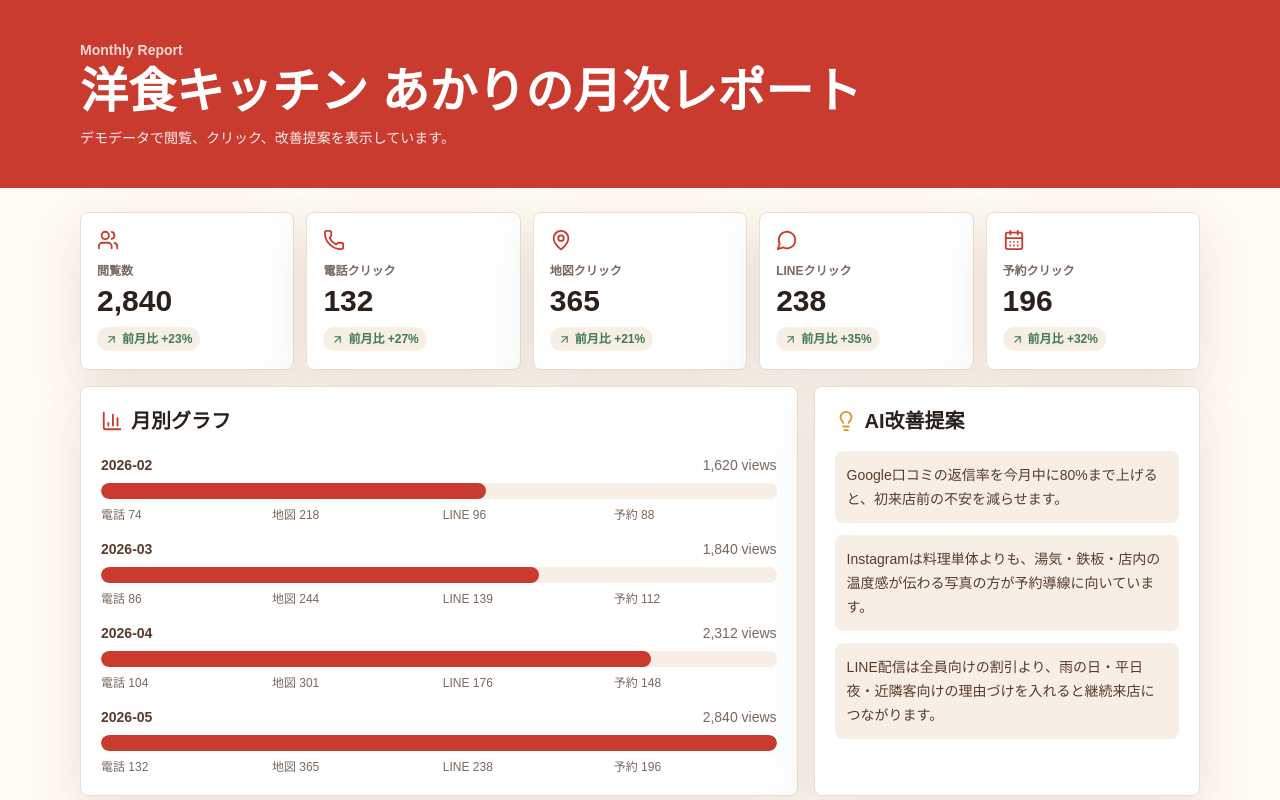
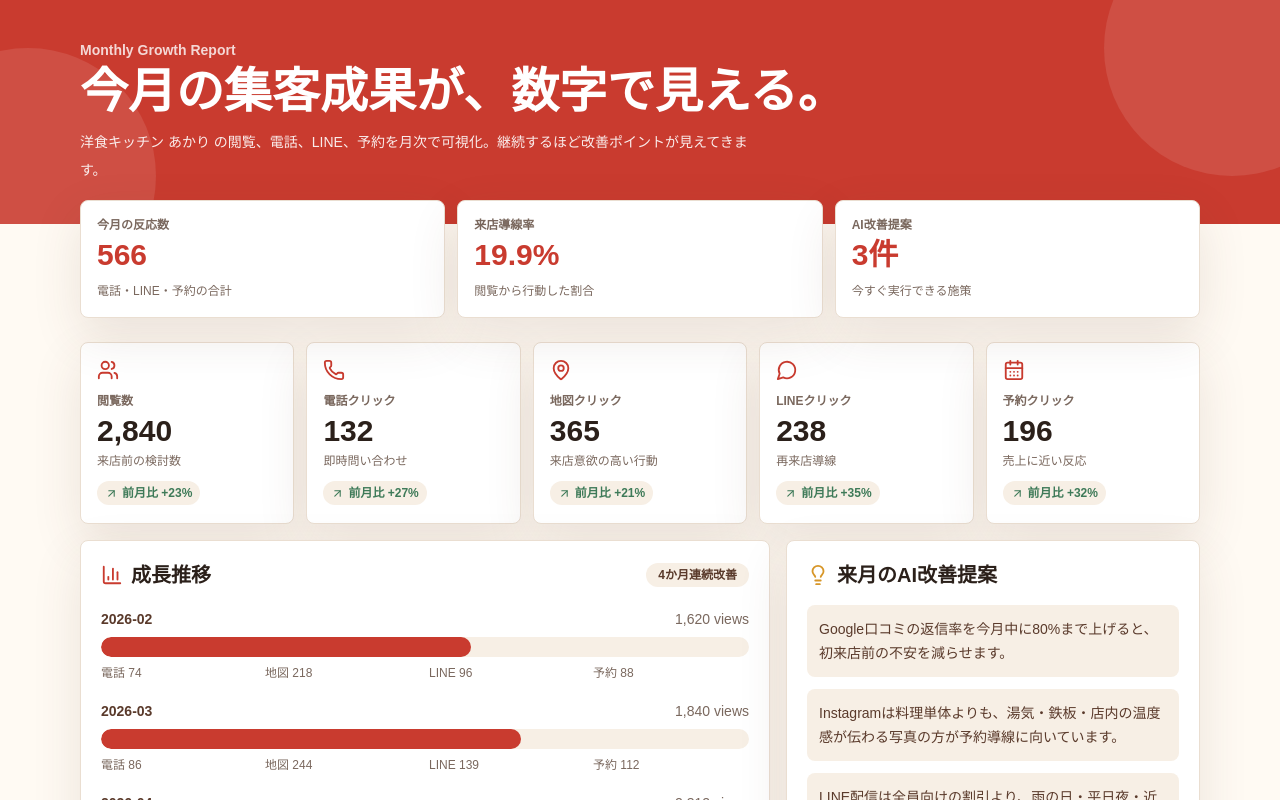
Before and after one commit to seiya3150/restaurant-ai-mvp, a Next.js app: page /admin/reports in a window 1280 px wide. Shown: the top 800 px of the page. Built offline with nearby package versions, Linux system fonts and the light colour scheme.

Commit message:
Emphasize monthly growth report value

```diff
--- a/app/admin/reports/page.tsx
+++ b/app/admin/reports/page.tsx
@@ -1,29 +1,51 @@
-import { ArrowUpRight, BarChart3, CalendarDays, Lightbulb, MapPin, MessageCircle, Phone, Users } from "lucide-react";
+import { ArrowUpRight, BarChart3, CalendarDays, Lightbulb, MapPin, MessageCircle, Phone, TrendingUp, Users } from "lucide-react";
 import { aiSuggestions, demoReports, demoStore } from "@/lib/demo-data";
 
 const latest = demoReports[demoReports.length - 1];
 const previous = demoReports[demoReports.length - 2];
 
 const metrics = [
-  { icon: Users, label: "閲覧数", key: "page_views", value: latest.page_views },
-  { icon: Phone, label: "電話クリック", key: "phone_clicks", value: latest.phone_clicks },
-  { icon: MapPin, label: "地図クリック", key: "map_clicks", value: latest.map_clicks },
-  { icon: MessageCircle, label: "LINEクリック", key: "line_clicks", value: latest.line_clicks },
-  { icon: CalendarDays, label: "予約クリック", key: "reservation_clicks", value: latest.reservation_clicks }
+  { icon: Users, label: "閲覧数", key: "page_views", value: latest.page_views, note: "来店前の検討数" },
+  { icon: Phone, label: "電話クリック", key: "phone_clicks", value: latest.phone_clicks, note: "即時問い合わせ" },
+  { icon: MapPin, label: "地図クリック", key: "map_clicks", value: latest.map_clicks, note: "来店意欲の高い行動" },
+  { icon: MessageCircle, label: "LINEクリック", key: "line_clicks", value: latest.line_clicks, note: "再来店導線" },
+  { icon: CalendarDays, label: "予約クリック", key: "reservation_clicks", value: latest.reservation_clicks, note: "売上に近い反応" }
 ] as const;
 
 export default function ReportsPage() {
   const maxViews = Math.max(...demoReports.map((report) => report.page_views));
+  const totalActions = latest.phone_clicks + latest.line_clicks + latest.reservation_clicks;
+  const conversion = Math.round((totalActions / latest.page_views) * 1000) / 10;
 
   return (
     <main className="min-h-screen bg-akari-paper text-akari-ink">
-      <header className="bg-akari-red text-white">
-        <div className="mx-auto w-full max-w-6xl px-4 py-10">
-          <p className="text-sm font-bold text-white/80">Monthly Report</p>
-          <h1 className="mt-2 text-3xl font-black sm:text-5xl">{demoStore.name}の月次レポート</h1>
-          <p className="mt-3 text-sm text-white/90">デモデータで閲覧、クリック、改善提案を表示しています。</p>
+      <header className="relative overflow-hidden bg-akari-red text-white">
+        <div className="absolute left-[-100px] top-12 h-64 w-64 rounded-full bg-white/10" />
+        <div className="absolute right-[-80px] top-[-80px] h-64 w-64 rounded-full bg-white/10" />
+        <div className="relative mx-auto w-full max-w-6xl px-4 py-10">
+          <p className="text-sm font-bold text-white/80">Monthly Growth Report</p>
+          <h1 className="mt-2 max-w-3xl text-3xl font-black leading-tight sm:text-5xl">
+            今月の集客成果が、数字で見える。
+          </h1>
+          <p className="mt-3 max-w-2xl text-sm leading-7 text-white/90">
+            {demoStore.name} の閲覧、電話、LINE、予約を月次で可視化。継続するほど改善ポイントが見えてきます。
+          </p>
         </div>
       </header>
+
+      <section className="mx-auto -mt-6 grid w-full max-w-6xl gap-3 px-4 sm:grid-cols-3">
+        {[
+          ["今月の反応数", totalActions.toLocaleString("ja-JP"), "電話・LINE・予約の合計"],
+          ["来店導線率", `${conversion}%`, "閲覧から行動した割合"],
+          ["AI改善提案", "3件", "今すぐ実行できる施策"]
+        ].map(([label, value, note]) => (
+          <div className="relative rounded-lg border border-akari-line bg-white p-4 shadow-warm" key={label}>
+            <p className="text-xs font-bold text-akari-muted">{label}</p>
+            <p className="mt-1 text-3xl font-black text-akari-red">{value}</p>
+            <p className="mt-2 text-xs leading-5 text-akari-muted">{note}</p>
+          </div>
+        ))}
+      </section>
 
       <section className="mx-auto grid w-full max-w-6xl gap-4 px-4 py-6">
         <div className="grid gap-3 sm:grid-cols-2 lg:grid-cols-5">
@@ -36,7 +58,8 @@ export default function ReportsPage() {
                 <Icon className="text-akari-red" size={22} />
                 <p className="mt-3 text-xs font-bold text-akari-muted">{metric.label}</p>
                 <p className="mt-1 text-3xl font-black">{metric.value.toLocaleString("ja-JP")}</p>
-                <p className="mt-2 inline-flex items-center gap-1 rounded-full bg-akari-soft px-2 py-1 text-xs font-bold text-akari-green">
+                <p className="mt-1 text-xs text-akari-muted">{metric.note}</p>
+                <p className="mt-3 inline-flex items-center gap-1 rounded-full bg-akari-soft px-2 py-1 text-xs font-black text-akari-green">
                   <ArrowUpRight size={13} />
                   前月比 +{diff}%
                 </p>
@@ -45,20 +68,23 @@ export default function ReportsPage() {
           })}
         </div>
 
-        <div className="grid gap-4 lg:grid-cols-[1.3fr_0.7fr]">
+        <div className="grid gap-4 lg:grid-cols-[1.25fr_0.75fr]">
           <section className="rounded-lg border border-akari-line bg-white p-4 shadow-warm sm:p-5">
-            <div className="mb-5 flex items-center gap-2">
-              <BarChart3 className="text-akari-red" size={22} />
-              <h2 className="text-xl font-black">月別グラフ</h2>
+            <div className="mb-5 flex items-center justify-between gap-3">
+              <div className="flex items-center gap-2">
+                <BarChart3 className="text-akari-red" size={22} />
+                <h2 className="text-xl font-black">成長推移</h2>
+              </div>
+              <span className="rounded-full bg-akari-soft px-3 py-1 text-xs font-black text-akari-brown">4か月連続改善</span>
             </div>
-            <div className="grid gap-4">
+            <div className="grid gap-5">
               {demoReports.map((report) => (
                 <div className="grid gap-2" key={report.month}>
                   <div className="flex items-center justify-between text-sm">
                     <span className="font-bold text-akari-brown">{report.month}</span>
                     <span className="text-akari-muted">{report.page_views.toLocaleString("ja-JP")} views</span>
                   </div>
-                  <div className="h-4 overflow-hidden rounded-full bg-akari-soft">
+                  <div className="h-5 overflow-hidden rounded-full bg-akari-soft">
                     <div className="h-full rounded-full bg-akari-red" style={{ width: `${(report.page_views / maxViews) * 100}%` }} />
                   </div>
                   <div className="grid grid-cols-4 gap-2 text-xs text-akari-muted">
@@ -75,12 +101,21 @@ export default function ReportsPage() {
           <section className="rounded-lg border border-akari-line bg-white p-4 shadow-warm sm:p-5">
             <div className="mb-4 flex items-center gap-2">
               <Lightbulb className="text-akari-gold" size={22} />
-              <h2 className="text-xl font-black">AI改善提案</h2>
+              <h2 className="text-xl font-black">来月のAI改善提案</h2>
             </div>
             <div className="grid gap-3">
               {aiSuggestions.map((suggestion) => (
                 <p className="rounded-lg bg-akari-soft p-3 text-sm leading-6 text-akari-brown" key={suggestion}>{suggestion}</p>
               ))}
+            </div>
+            <div className="mt-4 rounded-lg bg-akari-red p-4 text-white">
+              <div className="flex items-center gap-2">
+                <TrendingUp size={20} />
+                <p className="font-black">継続すると見えること</p>
+              </div>
+              <p className="mt-2 text-sm leading-6 text-white/90">
+                口コミ返信、LINE配信、SNS投稿の実行後に、どの導線が伸びたかを毎月比較できます。
+              </p>
             </div>
           </section>
         </div>
```
